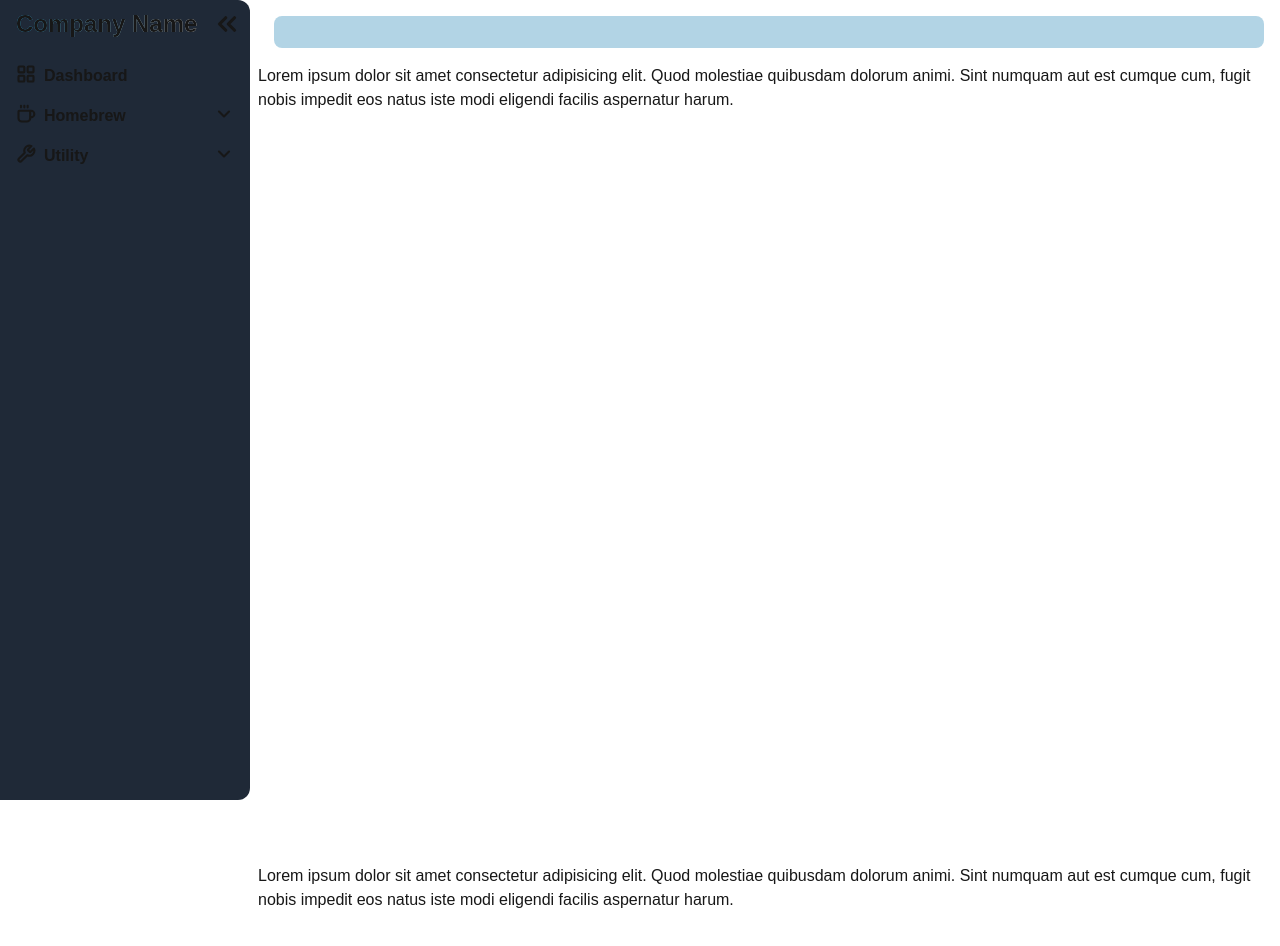
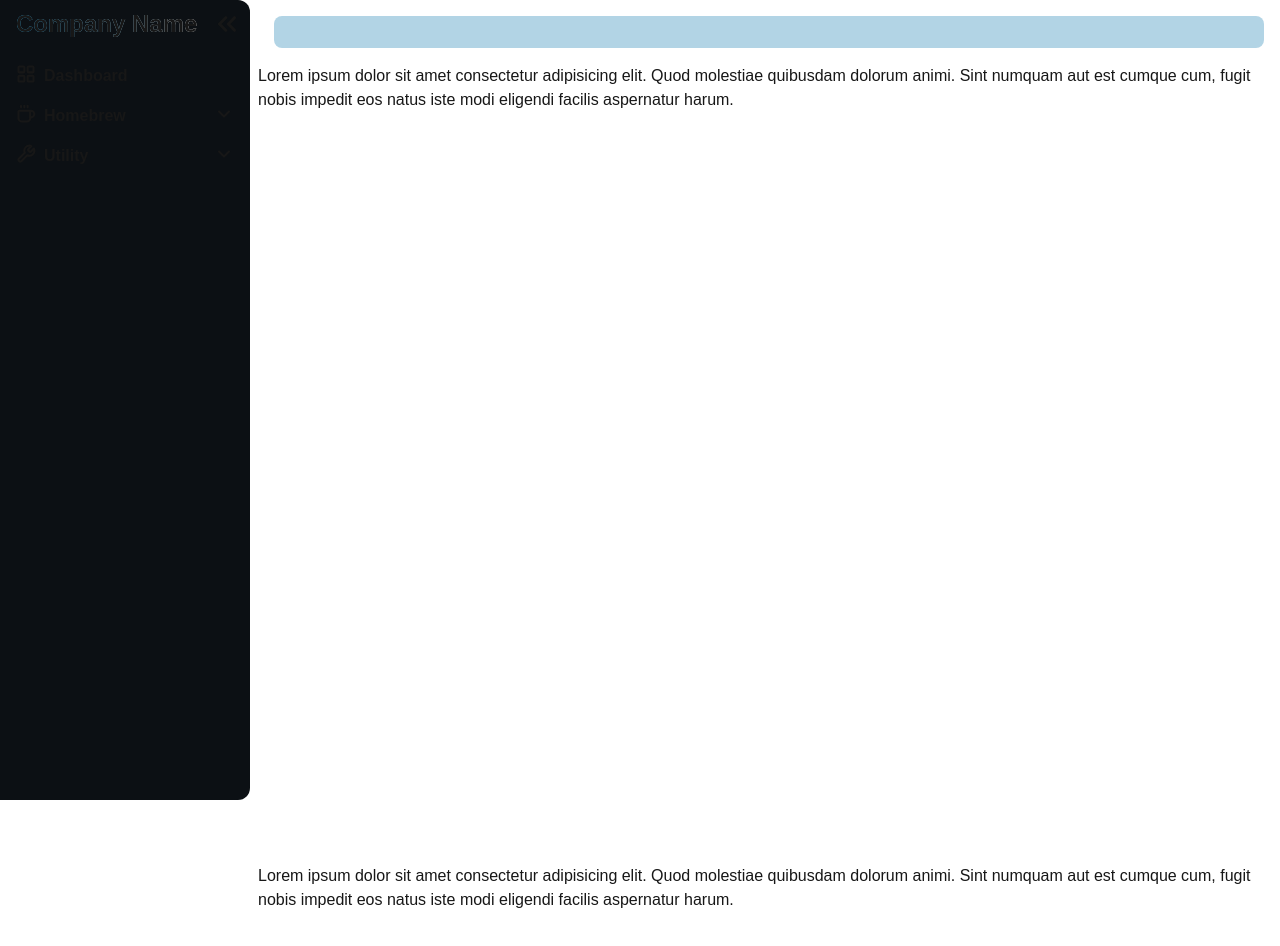
Before and after one commit to Tetryss/Navbar, a Next.js app: page / in a window 1280 px wide. Shown: the top 946 px of the page. Built offline with nearby package versions, Linux system fonts and the light colour scheme.

Commit message:
Fixed Sticky Positioning

```diff
--- a/src/app/Components/Navbar.tsx
+++ b/src/app/Components/Navbar.tsx
@@ -23,16 +23,16 @@ export default function Navbar() {
         setCollapse((prev) => !prev);
     };
     return (
+        <div id="stickynav" className="">
             <nav
-            id="navvie"
                 className={`${
                     !collapse ? "w-[250px]" : "w-[55px]"
-            } h-screen bg-gray-800 top-0 sticky self-start items-start transition-all duration-300 rounded-r-xl`}
+                } self-start sticky top-0 h-screen bg-navcolor transition-all duration-300 rounded-r-xl`}
             >
                 <div className="w-full flex items-center p-2 pl-4 text-2xl font-bold">
                     <Link
                         href="/"
-                    className={`hover:cursor-pointer bg-gradient-to-r from-sky-400 to-white bg-clip-text hover:text-transparent transition-all duration-700 text-nowrap`}
+                        className={`hover:cursor-pointer bg-gradient-to-r from-accents to-white bg-clip-text hover:text-transparent transition-all duration-700 text-nowrap`}
                     >
                         {!collapse && SITE_NAME}
                     </Link>
@@ -45,7 +45,7 @@ export default function Navbar() {
                             size={32}
                             onClick={clickCollapse}
                             data-open={collapse.toString()}
-                        className={`transition-all hover:text-sky-400 ${
+                            className={`transition-all hover:text-accents ${
                                 !collapse && "rotate-180"
                             }`}
                         />
@@ -79,6 +79,7 @@ export default function Navbar() {
                     />
                 </ol>
             </nav>
+        </div>
     );
 }
 type subLinkType = {
@@ -100,7 +101,6 @@ function Linkhref({
     const [isCollapsed, setIsCollapsed] = useState(true);
 
     const clickHandler = () => {
-        console.log(isCollapsed);
         setIsCollapsed((prev) => !prev);
     };
 
@@ -111,7 +111,7 @@ function Linkhref({
                     <div>
                         <div
                             onClick={clickHandler}
-                            className="w-full flex justify-start gap-2 p-2 hover:text-sky-400 hover:bg-[rgba(0,0,0,0.4)] rounded-lg list-none transition-all duration-150"
+                            className="w-full flex justify-start gap-2 p-2 hover:text-accents hover:bg-[rgba(0,0,0,0.4)] rounded-lg list-none transition-all duration-150"
                         >
                             {SVG && !collapsed && <SVG />}
                             {!collapsed && divLink}
@@ -121,7 +121,7 @@ function Linkhref({
                                     collapsed ? "" : "ml-auto"
                                 } transition-all ${
                                     !isCollapsed && "rotate-180"
-                                } ${!isCollapsed && "text-sky-400"}`}
+                                } ${!isCollapsed && "text-accents"}`}
                             />
                         </div>
                     </div>
@@ -132,24 +132,29 @@ function Linkhref({
                     >
                         <div className="overflow-hidden">
                             {sublink.map(({ divLink, SVG }, index) => (
-                                <div
+                                <Link
+                                    href={divLink}
                                     key={index}
-                                    className="w-full flex justify-start gap-2 p-2 hover:text-sky-400 hover:bg-[rgba(0,0,0,0.4)] rounded-lg list-none transition-all duration-150"
+                                    className="w-full flex justify-start gap-2 p-2 hover:text-accents hover:bg-[rgba(0,0,0,0.4)] rounded-lg list-none transition-all duration-150"
                                 >
                                     {SVG && <SVG />}
-                                    {!collapsed && (
+                                    {!collapsed && divLink}
+                                    {/* {!collapsed && (
                                         <Link href={divLink}>{divLink}</Link>
-                                    )}
-                                </div>
+                                    )} */}
+                                </Link>
                             ))}
                         </div>
                     </div>
                 </div>
             ) : (
-                <div className="w-full flex justify-start gap-2 p-2 hover:text-sky-400 hover:bg-[rgba(0,0,0,0.4)] rounded-lg list-none transition-all duration-150">
+                <Link
+                    href={divLink}
+                    className="w-full flex justify-start gap-2 p-2 hover:text-accents hover:bg-[rgba(0,0,0,0.4)] rounded-lg list-none transition-all duration-150"
+                >
                     {SVG && <SVG />}
-                    {!collapsed && <Link href={divLink}>{divLink}</Link>}
-                </div>
+                    {!collapsed && divLink}
+                </Link>
             )}
         </>
     );
--- a/src/app/globals.css
+++ b/src/app/globals.css
@@ -5,6 +5,8 @@
 :root {
     --background: #ffffff;
     --foreground: #171717;
+    --accent: #38bdf8;
+    --nav-main: #1f2937;
     interpolate-size: allow-keywords;
 }
 
--- a/src/app/layout.tsx
+++ b/src/app/layout.tsx
@@ -27,7 +27,7 @@ export default function RootLayout({
     return (
         <html lang="en">
             <body
-                className={`${geistSans.variable} ${geistMono.variable} items-start h-screen w-screen gap-2 antialiased grid grid-cols-[auto_1fr]`}
+                className={`${geistSans.variable} ${geistMono.variable} h-screen w-screen gap-2 antialiased grid grid-cols-[auto_1fr]`}
             >
                 <Navbar />
                 {children}
--- a/tailwind.config.ts
+++ b/tailwind.config.ts
@@ -11,6 +11,8 @@ const config: Config = {
             colors: {
                 background: "var(--background)",
                 foreground: "var(--foreground)",
+                navcolor: "#0c1014",
+                accents: "#38bdf8",
             },
         },
     },
```
Also changed, not shown: 1 other file (tests, documents, lock files or other folders). Lines whose indentation alone changed are shown as unchanged.
